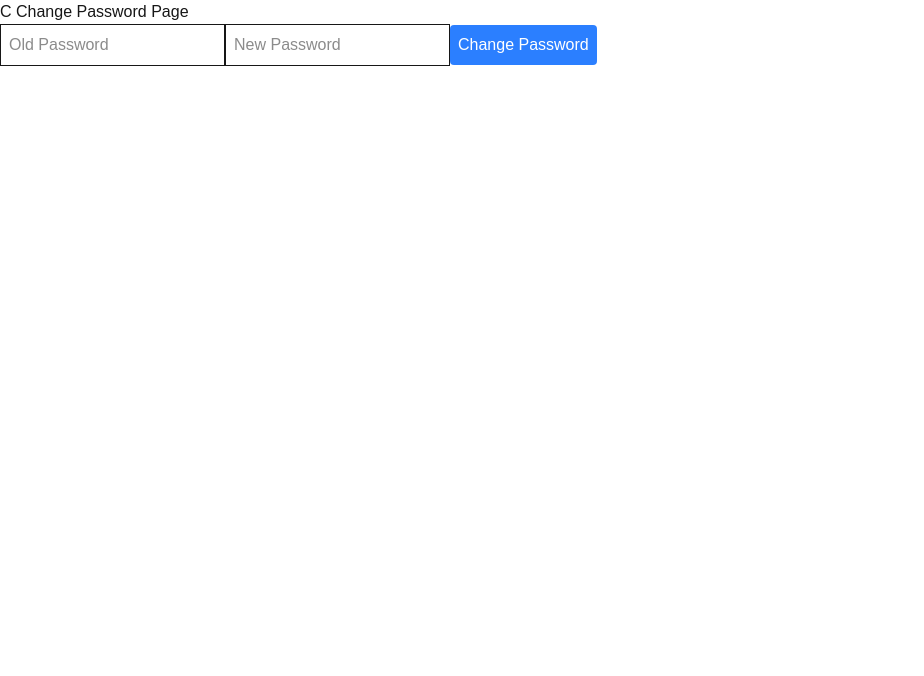
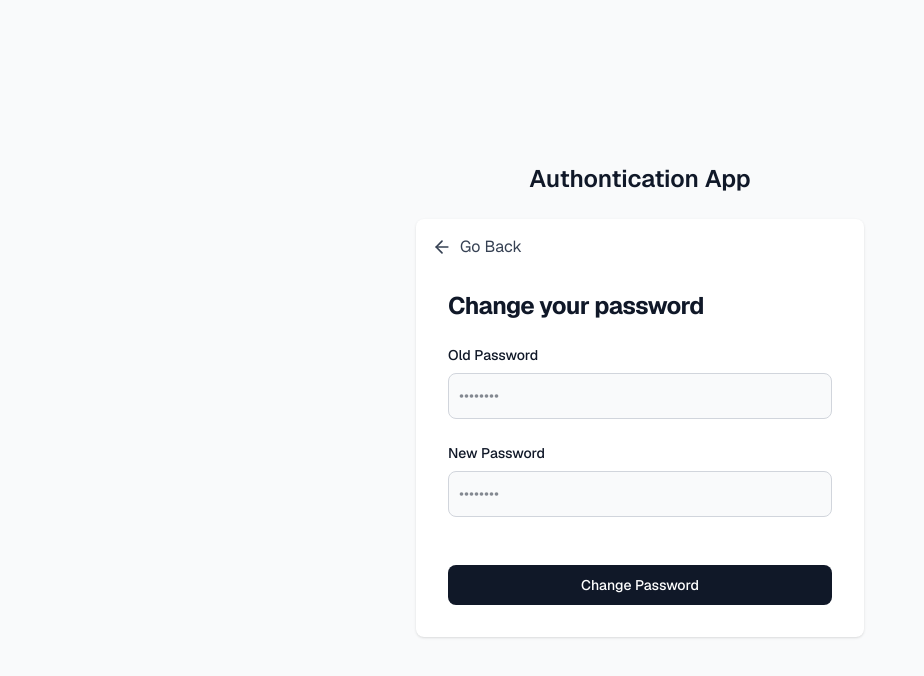
Before and after one commit to m-faisal930/Auth-Module, a Next.js app: page /change-password in a window 1280 px wide. Shown: the top 676 px of the page, without its empty margins (0-924 px from the left). Built offline with nearby package versions, Linux system fonts and the light colour scheme; no server answers.

Commit message:
UPDATED: toaster notifications configure

```diff
--- a/app/change-password/page.tsx
+++ b/app/change-password/page.tsx
@@ -1,16 +1,17 @@
 "use client";
 
-import { useState } from "react";
+import Link from "next/link";
+import { ArrowLeft } from "lucide-react";
+import { toast, Bounce } from 'react-toastify';
+import { useRouter } from "next/navigation";
 
 export default function ChangePasswordPage() {
-    const [message, setMessage] = useState("");
+    const router = useRouter();
 
     async function handleSubmit(e: React.FormEvent<HTMLFormElement>) {
         e.preventDefault();
 
         const formData = new FormData(e.currentTarget);
-        // ✅ Get token from localStorage
-        const token = localStorage.getItem("token");
 
         const res = await fetch("/api/auth/change-password", {
             method: "PUT",
@@ -18,28 +19,110 @@
                 oldPassword: formData.get("oldPassword"),
                 newPassword: formData.get("newPassword"),
             }),
-            headers: {
-                "Content-Type": "application/json",
-                Authorization: `Bearer ${token}`, // ✅ Attach token here
-            },
         });
         const data = await res.json();
-        setMessage(data.message || data.error);
+
+        if (res.ok) {
+            toast.success("Change Password successful! Redirecting to login...", {
+                position: "top-right",
+                autoClose: 5000,
+                theme: "light",
+                transition: Bounce,
+            });
+            setTimeout(() => router.push("/login"), 2000);
+        } else {
+            toast.error(data.error || "Something went wrong");
+        }
     }
 
 
 
 
-    return <div>C
-        Change Password Page
-        <form onSubmit={handleSubmit} className="space-y-3">
-            <input name="oldPassword" type="password" placeholder="Old Password" className="border p-2" />
-            <input name="newPassword" type="password" placeholder="New Password" className="border p-2" />
-            <button type="submit" className="bg-blue-500 text-white p-2 rounded">
-                Change Password
-            </button>
-            {message && <p>{message}</p>}
-        </form>
+    return <div>
+
+        <div className="bg-gray-50 font-sans">
+            <div className="flex flex-col items-center justify-center px-6 py-8 mx-auto md:h-screen lg:py-0">
+                <Link
+                    href="/"
+                    className="flex items-center mb-6 text-2xl font-semibold text-gray-900 "
+                >
+
+                    Authontication App
+                </Link>
+                <div className="w-full bg-white rounded-lg shadow md:mt-0 sm:max-w-md xl:p-0 ">
+                    <Link href="/" className="flex items-center gap-2 text-gray-700 hover:text-gray-900 mt-4 ml-4">
+                        <ArrowLeft className="w-5 h-5" />
+                        Go Back
+                    </Link>
+                    <div className="p-6 space-y-4 md:space-y-6 sm:p-8">
+                        <h1 className="text-xl font-bold leading-tight tracking-tight text-gray-900 md:text-2xl ">
+                            Change your password
+                        </h1>
+                        <form onSubmit={handleSubmit} className="space-y-4 md:space-y-6" >
+                            <div>
+                                <label
+                                    htmlFor="oldPassword"
+                                    className="block mb-2 text-sm font-medium text-gray-900 "
+                                >
+                                    Old Password
+                                </label>
+                                <input
+                                    type="password"
+                                    name="oldPassword"
+                                    id="oldPassword"
+                                    className="bg-gray-50 border border-gray-300 text-gray-900 rounded-lg focus:ring-gray-600 focus:border-gray-600 block w-full p-2.5"
+                                    placeholder="••••••••"
+                                    required
+                                />
+                            </div>
+                            <div>
+                                <label
+                                    htmlFor="newPassword"
+                                    className="block mb-2 text-sm font-medium text-gray-900 "
+                                >
+                                    New Password
+                                </label>
+                                <input
+                                    type="password"
+                                    name="newPassword"
+                                    id="newPassword"
+                                    placeholder="••••••••"
+                                    className="bg-gray-50 border border-gray-300 text-gray-900 rounded-lg focus:ring-gray-600 focus:border-gray-600 block w-full p-2.5 "
+                                    required
+                                />
+                            </div>
+                            <div className="flex items-center justify-between">
+
+                            </div>
+                            <button
+                                type="submit"
+                                className="w-full text-white bg-gray-900 hover:bg-gray-700 hover:cursor-pointer focus:ring-4 focus:outline-none focus:ring-gray-300 font-medium rounded-lg text-sm px-5 py-2.5 text-center"
+                            >
+                                Change Password
+                            </button>
+                        </form>
+                    </div>
+                </div>
+            </div>
+        </div>
+
+
+
+
+
+
+
+
+
+
+
+
+
+
+
+
+
+
 
 
 
```
